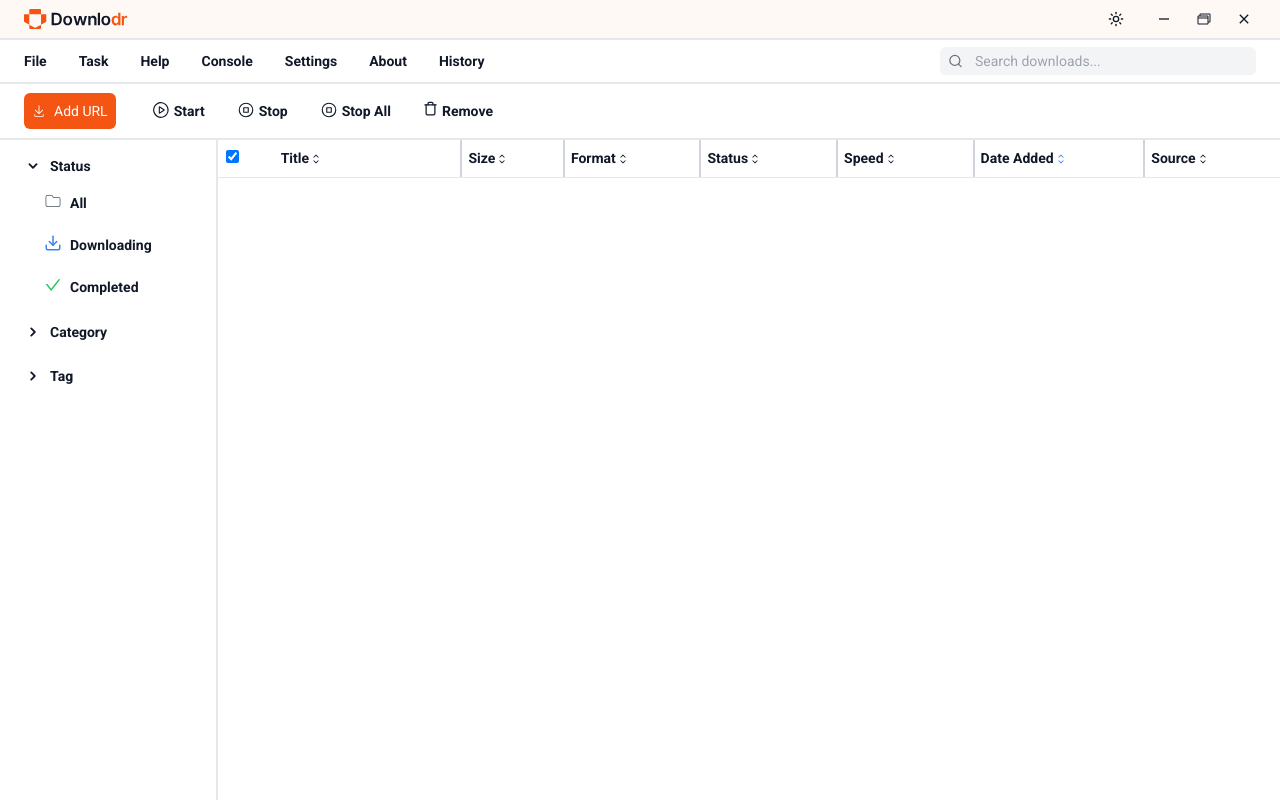
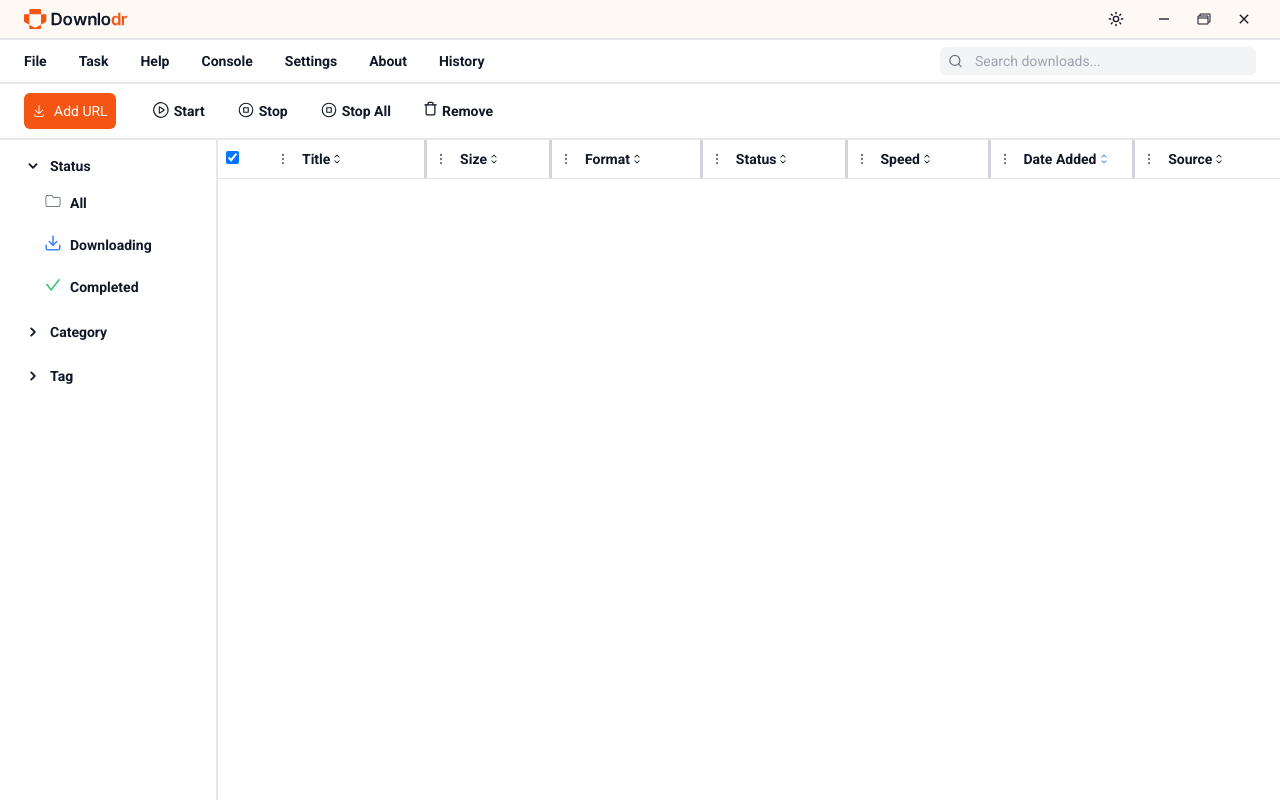
Before and after one commit to Talisik/Downlodr, a React (Vite) app: page /#/ in a window 1280 px wide. Built offline with nearby package versions, Linux system fonts and the light colour scheme.

Commit message:
Added Moveable Columns

```diff
--- a/src/Components/SubComponents/custom/ResizableColumns/ResizableHeader.tsx
+++ b/src/Components/SubComponents/custom/ResizableColumns/ResizableHeader.tsx
@@ -6,38 +6,93 @@
  *   @param children - content of each header column (usually header name as a string)
  *   @param width - a number that specifies the width of the header column in pixels. It is used to set the inline style of the <th> element to control its width.
  *   @param onResizeStart - a function that takes a React.MouseEvent as an argument. It is called when the user starts resizing the header column. This function typically contains the logic to handle the resizing action.
- *   @param showSort - optional boolean parameter (defaults to true). if the chev icon will be shown
+ *   @param index - optional index of the column
+ *   @param onDragStart - optional function to start dragging the column
+ *   @param onDragOver - optional function to handle drag over another column
+ *   @param onDrop - optional function to handle drop to reorder columns
+ *   @param isDragging - optional boolean indicating if the column is being dragged
+ *   @param isDragOver - optional boolean indicating if the column is being dragged over
+ *   @param columnId - optional ID of the column
  *
  * @returns JSX.Element - The rendered component displaying a TitleBar
  *
  */
 import React from 'react';
-// import { HiChevronUpDown } from 'react-icons/hi2';
+import { HiOutlineDotsVertical } from 'react-icons/hi';
 
 interface ResizableHeaderProps {
   children: React.ReactNode;
   width: number;
   onResizeStart: (e: React.MouseEvent) => void;
-  showSort?: boolean;
+  index?: number;
+  onDragStart?: (columnId: string, index: number) => void;
+  onDragOver?: (index: number) => void;
+  onDrop?: () => void;
+  isDragging?: boolean;
+  isDragOver?: boolean;
+  columnId?: string;
 }
 
 const ResizableHeader: React.FC<ResizableHeaderProps> = ({
   children,
   width,
   onResizeStart,
-  // showSort = true,
+  index,
+  onDragStart,
+  onDragOver,
+  onDrop,
+  isDragging,
+  isDragOver,
+  columnId,
 }) => {
   return (
     <th
-      className="relative p-2 font-semibold dark:text-gray-200 select-none"
+      className={`relative p-2 font-semibold dark:text-gray-200 select-none ${
+        isDragging ? 'opacity-50 bg-blue-100 dark:bg-blue-900' : ''
+      } ${isDragOver ? 'border-l-2 border-blue-500' : ''}`}
       style={{ width: `${width}px` }}
+      onDragOver={(e) => {
+        if (index !== undefined && onDragOver) {
+          e.preventDefault();
+          onDragOver(index);
+        }
+      }}
+      onDrop={(e) => {
+        e.preventDefault();
+        onDrop && onDrop();
+      }}
+      data-column-id={columnId}
     >
-      <div className="flex items-center gap-[1px]">{children}</div>
+      <div className="flex items-center gap-1">
+        {/* Dedicated drag handle */}
+        {onDragStart && (
+          <div
+            className="cursor-grab active:cursor-grabbing p-1 hover:bg-gray-200 dark:hover:bg-gray-700 rounded mr-1"
+            draggable
+            onDragStart={() =>
+              index !== undefined &&
+              columnId !== undefined &&
+              onDragStart &&
+              onDragStart(columnId, index)
+            }
+          >
+            <HiOutlineDotsVertical
+              size={14}
+              className="text-gray-500 dark:text-gray-400"
+            />
+          </div>
+        )}
+        {children}
+      </div>
       <div
-        className="absolute right-0 top-0 h-full w-4 cursor-col-resize hover:bg-blue-500/20 group -mr-2"
-        onMouseDown={onResizeStart}
+        className="absolute right-0 top-0 h-full w-6 cursor-col-resize hover:bg-blue-500/20 group -mr-3"
+        onMouseDown={(e) => {
+          // Prevent drag start when trying to resize
+          e.stopPropagation();
+          onResizeStart(e);
+        }}
       >
-        <div className="absolute right-[6px] top-0 h-full w-[2px] bg-gray-300 dark:bg-gray-700 group-hover:bg-blue-500" />
+        <div className="absolute right-[7px] top-0 h-full w-[3px] bg-gray-300 dark:bg-gray-700 group-hover:bg-blue-500" />
       </div>
     </th>
   );
--- a/src/Components/SubComponents/custom/ResizableColumns/useResizableColumns.ts
+++ b/src/Components/SubComponents/custom/ResizableColumns/useResizableColumns.ts
@@ -28,6 +28,12 @@ export const useResizableColumns = (initialColumns: Column[]) => {
     startX: number;
     startWidth: number;
   } | null>(null);
+  // State to track dragging
+  const [dragging, setDragging] = useState<{
+    columnId: string;
+    index: number;
+  } | null>(null);
+  const [dragOverIndex, setDragOverIndex] = useState<number | null>(null);
 
   // UseEffect to handle mouse movement during resizing
   useEffect(() => {
@@ -90,6 +96,45 @@ export const useResizableColumns = (initialColumns: Column[]) => {
       startWidth: column.width,
     });
   };
-  // Return the current columns and the startResizing function
-  return { columns, startResizing };
+
+  // Start dragging a column
+  const startDragging = (columnId: string, index: number) => {
+    setDragging({ columnId, index });
+  };
+
+  // Handle drag over another column
+  const handleDragOver = (index: number) => {
+    if (dragging && index !== dragging.index) {
+      setDragOverIndex(index);
+    }
+  };
+
+  // Handle drop to reorder columns
+  const handleDrop = () => {
+    if (
+      dragging &&
+      dragOverIndex !== null &&
+      dragOverIndex !== dragging.index
+    ) {
+      setColumns((prevColumns) => {
+        const newColumns = [...prevColumns];
+        const [draggedColumn] = newColumns.splice(dragging.index, 1);
+        newColumns.splice(dragOverIndex, 0, draggedColumn);
+        return newColumns;
+      });
+    }
+    setDragging(null);
+    setDragOverIndex(null);
+  };
+
+  // Return the current columns and functions
+  return {
+    columns,
+    startResizing,
+    startDragging,
+    handleDragOver,
+    handleDrop,
+    dragging,
+    dragOverIndex,
+  };
 };
--- a/src/Pages/AllDownloads.tsx
+++ b/src/Pages/AllDownloads.tsx
@@ -92,13 +92,22 @@ const AllDownloads = () => {
   );
   const [expandedRowId, setExpandedRowId] = useState<string | null>(null);
 
-  const { columns, startResizing } = useResizableColumns([
+  const {
+    columns,
+    startResizing,
+    startDragging,
+    handleDragOver,
+    handleDrop,
+    dragging,
+    dragOverIndex,
+  } = useResizableColumns([
     { id: 'name', width: 110, minWidth: 110 },
     { id: 'size', width: 60, minWidth: 60 },
     { id: 'format', width: 80, minWidth: 80 },
     { id: 'status', width: 80, minWidth: 80 },
     { id: 'speed', width: 80, minWidth: 80 },
     { id: 'dateAdded', width: 100, minWidth: 100 },
+    { id: 'source', width: 80, minWidth: 80 },
   ]);
 
   // Combine downloads from downloading and history
@@ -507,87 +516,34 @@ const AllDownloads = () => {
                 onChange={handleSelectAll}
               />
             </th>
+            {columns.map((column, index) => (
               <ResizableHeader
-              width={columns[0].width}
-              onResizeStart={(e) => startResizing('name', e.clientX)}
+                key={column.id}
+                width={column.width}
+                onResizeStart={(e) => startResizing(column.id, e.clientX)}
+                index={index}
+                onDragStart={startDragging}
+                onDragOver={handleDragOver}
+                onDrop={handleDrop}
+                isDragging={dragging?.index === index}
+                isDragOver={dragOverIndex === index}
+                columnId={column.id}
               >
                 <div
                   className="flex items-center dark:text-gray-200 cursor-pointer"
-                onClick={() => handleSortClick('name')}
+                  onClick={() => handleSortClick(column.id)}
                 >
-                Title
-                {renderSortIndicator('name')}
+                  {column.id === 'name' && 'Title'}
+                  {column.id === 'size' && 'Size'}
+                  {column.id === 'format' && 'Format'}
+                  {column.id === 'status' && 'Status'}
+                  {column.id === 'speed' && 'Speed'}
+                  {column.id === 'dateAdded' && 'Date Added'}
+                  {column.id === 'source' && 'Source'}
+                  {renderSortIndicator(column.id)}
                 </div>
               </ResizableHeader>
-            <ResizableHeader
-              width={columns[1].width}
-              onResizeStart={(e) => startResizing('size', e.clientX)}
-            >
-              <div
-                className="flex items-center dark:text-gray-200 cursor-pointer"
-                onClick={() => handleSortClick('size')}
-              >
-                Size
-                {renderSortIndicator('size')}
-              </div>
-            </ResizableHeader>
-            <ResizableHeader
-              width={columns[2].width}
-              onResizeStart={(e) => startResizing('format', e.clientX)}
-            >
-              <div
-                className="flex items-center dark:text-gray-200 cursor-pointer"
-                onClick={() => handleSortClick('format')}
-              >
-                Format
-                {renderSortIndicator('format')}
-              </div>
-            </ResizableHeader>
-            <ResizableHeader
-              width={columns[3].width}
-              onResizeStart={(e) => startResizing('status', e.clientX)}
-            >
-              <div
-                className="flex items-center dark:text-gray-200 cursor-pointer"
-                onClick={() => handleSortClick('status')}
-              >
-                Status
-                {renderSortIndicator('status')}
-              </div>
-            </ResizableHeader>
-            <ResizableHeader
-              width={columns[4].width}
-              onResizeStart={(e) => startResizing('speed', e.clientX)}
-            >
-              <div
-                className="flex items-center dark:text-gray-200 cursor-pointer"
-                onClick={() => handleSortClick('speed')}
-              >
-                Speed
-                {renderSortIndicator('speed')}
-              </div>
-            </ResizableHeader>
-            <ResizableHeader
-              width={columns[5].width}
-              onResizeStart={(e) => startResizing('dateAdded', e.clientX)}
-            >
-              <div
-                className="flex items-center dark:text-gray-200 cursor-pointer"
-                onClick={() => handleSortClick('dateAdded')}
-              >
-                Date Added
-                {renderSortIndicator('dateAdded')}
-              </div>
-            </ResizableHeader>
-            <th
-              className="w-20 p-2 font-semibold cursor-pointer"
-              onClick={() => handleSortClick('source')}
-            >
-              <div className="flex items-center dark:text-gray-200">
-                Source
-                {renderSortIndicator('source')}
-              </div>
-            </th>
+            ))}
           </tr>
         </thead>
         <tbody>
@@ -610,8 +566,13 @@ const AllDownloads = () => {
                     onChange={() => handleCheckboxChange(download.id)}
                   />
                 </td>
+                {columns.map((column) => {
+                  switch (column.id) {
+                    case 'name':
+                      return (
                         <td
-                  style={{ width: columns[0].width }}
+                          key={column.id}
+                          style={{ width: column.width }}
                           className="p-2 dark:text-gray-200"
                         >
                           {download.status === 'getting metadata' ? (
@@ -628,8 +589,12 @@ const AllDownloads = () => {
                             </div>
                           )}
                         </td>
+                      );
+                    case 'size':
+                      return (
                         <td
-                  style={{ width: columns[1].width }}
+                          key={column.id}
+                          style={{ width: column.width }}
                           className="p-2 dark:text-gray-200"
                         >
                           {download.status === 'getting metadata' ? (
@@ -645,7 +610,14 @@ const AllDownloads = () => {
                             </div>
                           )}
                         </td>
-                <td style={{ width: columns[2].width }} className="p-2">
+                      );
+                    case 'format':
+                      return (
+                        <td
+                          key={column.id}
+                          style={{ width: column.width }}
+                          className="p-2"
+                        >
                           <div className="flex items-center">
                             <span className="text-sm text-gray-600 dark:text-gray-300">
                               {download.status === 'getting metadata' ? (
@@ -656,18 +628,17 @@ const AllDownloads = () => {
                                 <FormatSelector
                                   download={download}
                                   onFormatSelect={(formatData) => {
-                            console.log(formatData.audioExt);
-                            console.log(formatData.audioFormatId);
-
                                     useDownloadStore.setState((state) => ({
-                              forDownloads: state.forDownloads.map((d) =>
+                                      forDownloads: state.forDownloads.map(
+                                        (d) =>
                                           d.id === download.id
                                             ? {
                                                 ...d,
                                                 ext: formatData.ext,
                                                 formatId: formatData.formatId,
                                                 audioExt: formatData.audioExt,
-                                      audioFormatId: formatData.audioFormatId,
+                                                audioFormatId:
+                                                  formatData.audioFormatId,
                                               }
                                             : d,
                                       ),
@@ -678,7 +649,14 @@ const AllDownloads = () => {
                             </span>
                           </div>
                         </td>
-                <td style={{ width: columns[3].width }} className="p-2">
+                      );
+                    case 'status':
+                      return (
+                        <td
+                          key={column.id}
+                          style={{ width: column.width }}
+                          className="p-2"
+                        >
                           <div className="flex justify-start">
                             <span className="text-sm text-gray-600 dark:text-gray-300">
                               {download.status === 'cancelled' ||
@@ -719,8 +697,12 @@ const AllDownloads = () => {
                             </span>
                           </div>
                         </td>
+                      );
+                    case 'speed':
+                      return (
                         <td
-                  style={{ width: columns[4].width }}
+                          key={column.id}
+                          style={{ width: column.width }}
                           className="p-2 dark:text-gray-200"
                         >
                           {download.status === 'downloading' ? (
@@ -729,13 +711,24 @@ const AllDownloads = () => {
                             <span>—</span>
                           )}{' '}
                         </td>
+                      );
+                    case 'dateAdded':
+                      return (
                         <td
-                  style={{ width: columns[5].width }}
+                          key={column.id}
+                          style={{ width: column.width }}
                           className="p-2 dark:text-gray-200"
                         >
                           {formatRelativeTime(download.DateAdded)}
                         </td>
-                <td className="w-20 p-2 dark:text-gray-200">
+                      );
+                    case 'source':
+                      return (
+                        <td
+                          key={column.id}
+                          style={{ width: column.width }}
+                          className="p-2 dark:text-gray-200"
+                        >
                           {download.status === 'getting metadata' ? (
                             <div className="space-y-1">
                               <Skeleton className="h-4 w-[100px] rounded-[3px]" />
@@ -744,7 +737,7 @@ const AllDownloads = () => {
                           ) : (
                             <div
                               className="line-clamp-2 break-words"
-                      title={download.name}
+                              title={download.extractorKey}
                             >
                               <a
                                 onClick={() =>
@@ -759,6 +752,11 @@ const AllDownloads = () => {
                             </div>
                           )}
                         </td>
+                      );
+                    default:
+                      return null;
+                  }
+                })}
               </tr>
               {expandedRowId === download.id && (
                 <ExpandedDownloadDetails download={download} />
```
Lines whose indentation alone changed are shown as unchanged.
